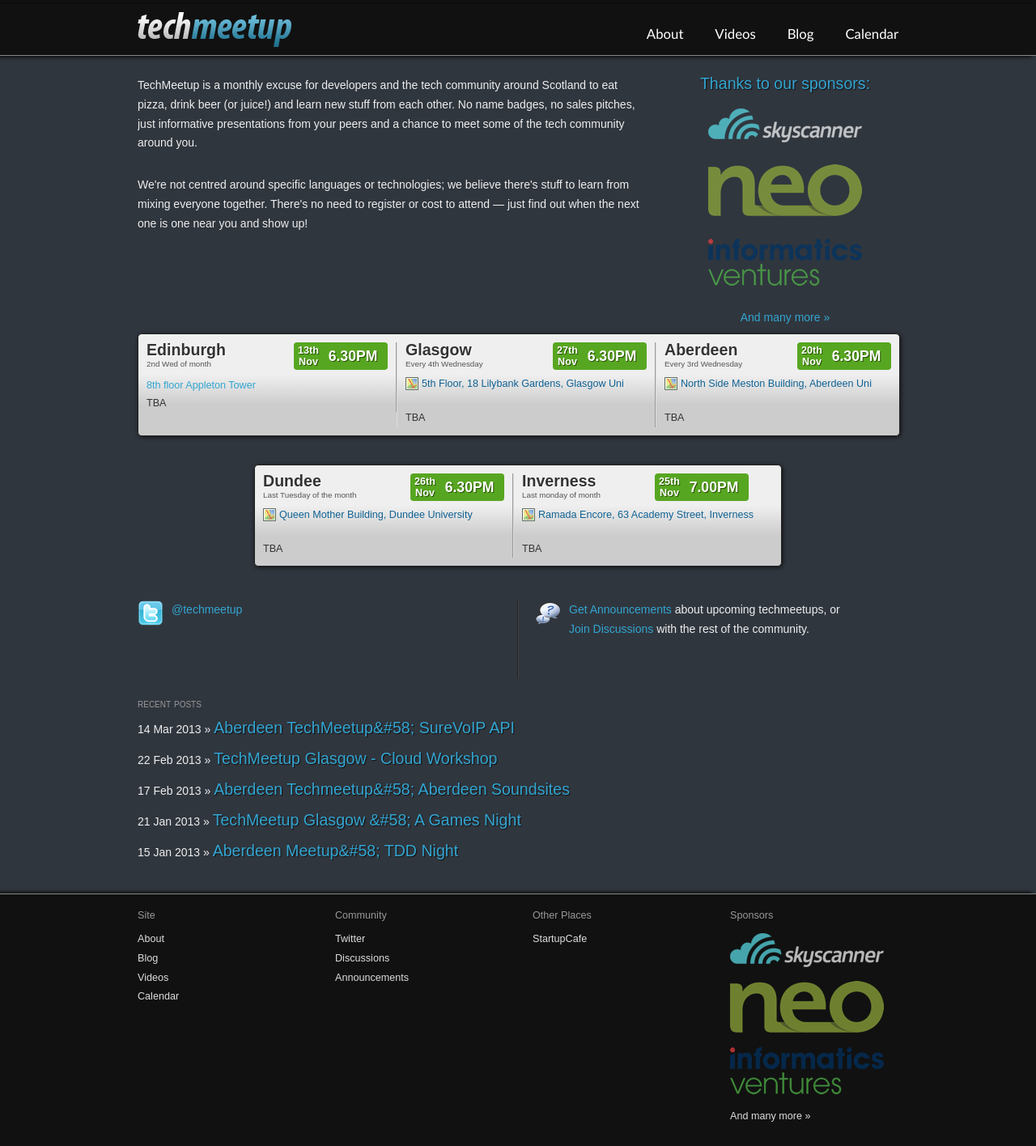
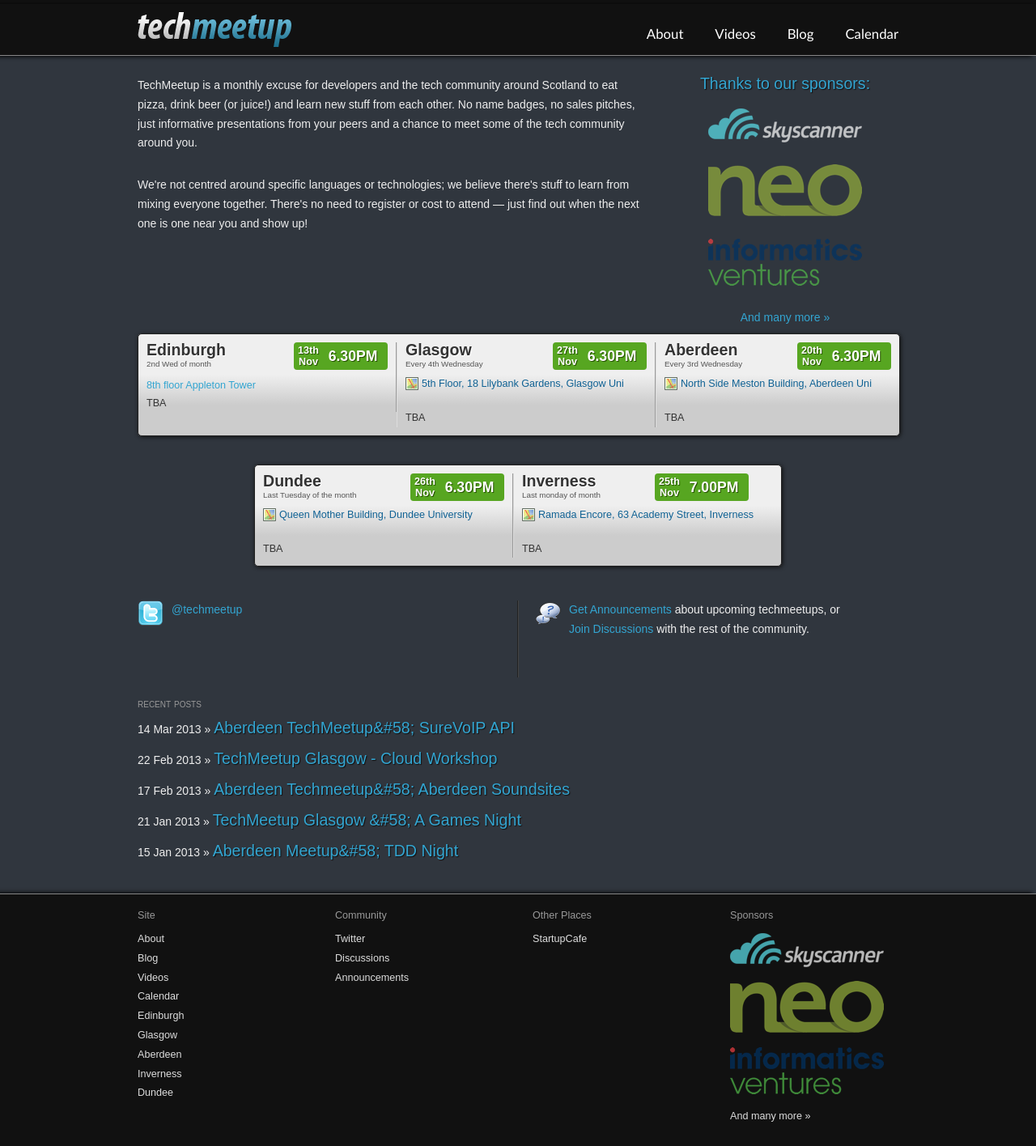
Before and after one commit to techmeetup/techmeetup.co.uk, a Jekyll site: the page built from index.html, in a window 1280 px wide. Shown: the whole page at 81% size. Built offline with Jekyll 4.4.1, drawn with Linux system fonts in a browser that asks for light colours; Markdown is read by kramdown in place of the engine named in the settings.

Commit message:
City pages in footer

```diff
--- a/_layouts/default.html
+++ b/_layouts/default.html
@@ -34,6 +34,11 @@
             <li><a href="{{ site.baseurl }}/blog.html">Blog</a></li>
             <li><a href="http://vimeo.com/techmeetup">Videos</a></li>
             <li><a href="{{ site.baseurl }}/calendar.html">Calendar</a></li>
+            <li><a href="{{ site.baseurl }}/edinburgh.html">Edinburgh</a></li>
+            <li><a href="{{ site.baseurl }}/glasgow.html">Glasgow</a></li>
+            <li><a href="{{ site.baseurl }}/aberdeen.html">Aberdeen</a></li>
+            <li><a href="{{ site.baseurl }}/inverness.html">Inverness</a></li>
+            <li><a href="{{ site.baseurl }}/dundee.html">Dundee</a></li>
         </ul></section>
 
         <section><h4>Community</h4>
```
